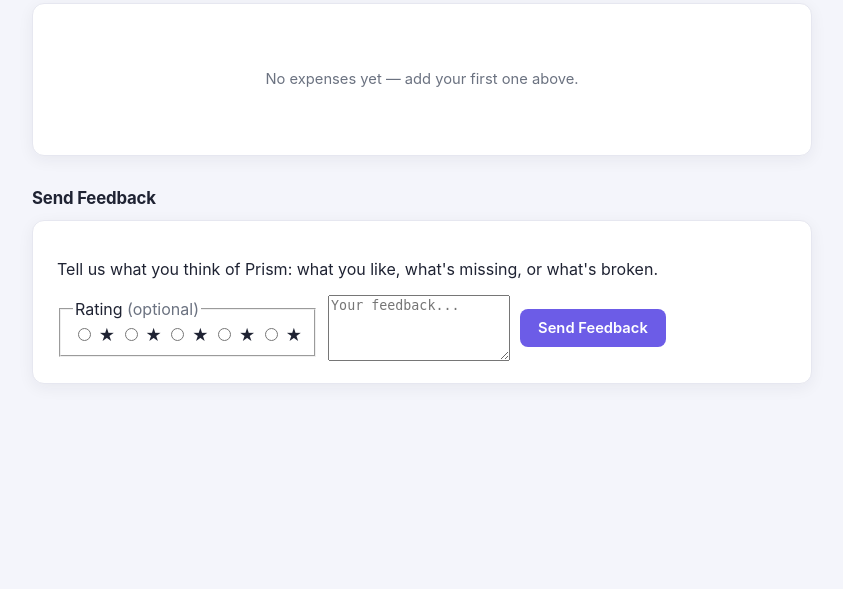
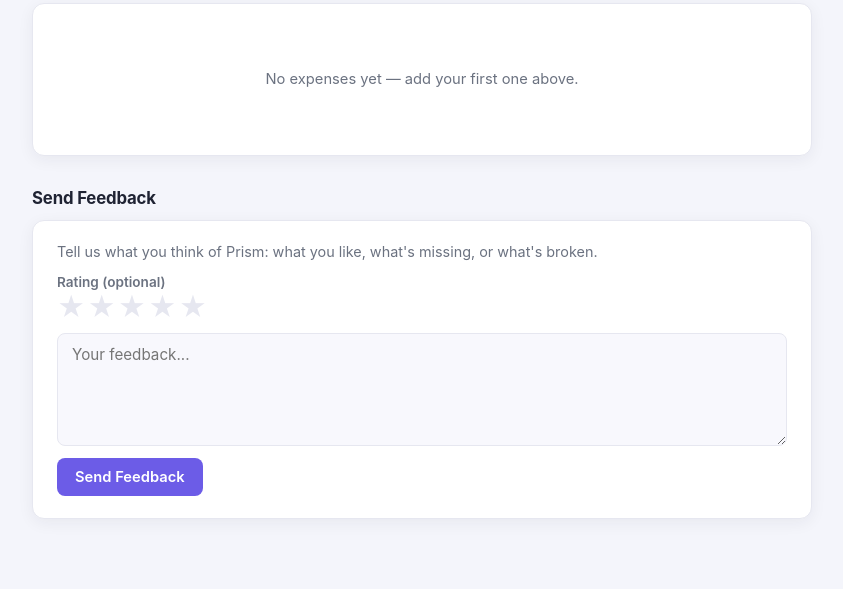
Before and after one commit to tayande/expense-tracker, a Flask app: page /dashboard in a window 1280 px wide. Shown: the part 611-1200 px from the top of the page, without its empty margins (218-1061 px from the left). Before the commit the page ends 995 px from the top, so only its background shows below. Run offline with Flask 3, Linux system fonts and the light colour scheme; the visitor is signed in with stand-in values (Sample User, id 1); data that the repository does not hold is empty.

Commit message:
added feedback feature

```diff
--- a/static/style.css
+++ b/static/style.css
@@ -167,6 +167,21 @@ input, select {
     transition: border-color 0.15s ease, box-shadow 0.15s ease;
 }
 
+textarea {
+    width: 100%;
+    padding: 10px 14px;
+    border: 1px solid var(--border);
+    border-radius: 8px;
+    background: var(--panel-alt);
+    color: var(--text);
+    font-size: 0.95rem;
+    font-family: inherit;
+    line-height: 1.5;
+    resize: vertical;
+    transition: border-color 0.15s ease, box-shadow 0.15s ease;
+}
+
+textarea:focus,
 input:focus, select:focus {
     outline: none;
     border-color: var(--primary);
@@ -726,6 +741,157 @@ tr:hover td {
     margin-top: 18px;
 }
 
+/* ---------- Feedback: user form ---------- */
+
+.feedback-intro {
+    margin: 0 0 14px;
+    font-size: 0.9rem;
+    color: var(--text-muted);
+}
+
+.feedback-form {
+    flex-direction: column;
+    align-items: stretch;
+    gap: 12px;
+}
+
+.feedback-form button {
+    align-self: flex-start;
+}
+
+.star-rating {
+    border: none;
+    margin: 0;
+    padding: 0;
+}
+
+.star-rating legend {
+    padding: 0;
+    margin-bottom: 4px;
+    font-size: 0.85rem;
+    font-weight: 600;
+    color: var(--text-muted);
+}
+
+/* Stars are in the HTML as 5,4,3,2,1 and flipped with row-reverse, so the
+   "~" selector (which only looks forward) can light up lower stars too. */
+.stars {
+    display: inline-flex;
+    flex-direction: row-reverse;
+    gap: 2px;
+}
+
+/* Hide the real radio buttons but keep them usable by keyboard/screen readers */
+.stars input {
+    position: absolute;
+    opacity: 0;
+    width: 1px;
+    height: 1px;
+}
+
+.stars label {
+    font-size: 1.7rem;
+    line-height: 1;
+    color: var(--border);
+    cursor: pointer;
+    transition: color 0.1s ease, transform 0.1s ease;
+}
+
+.stars input:checked ~ label,
+.stars label:hover,
+.stars label:hover ~ label {
+    color: #f5b301;
+}
+
+.stars label:hover {
+    transform: scale(1.1);
+}
+
+.stars input:focus-visible + label {
+    outline: 2px solid var(--primary);
+    outline-offset: 2px;
+    border-radius: 4px;
+}
+
+/* ---------- Feedback: admin inbox ---------- */
+
+.feedback-average {
+    font-weight: 500;
+    font-size: 0.9rem;
+}
+
+.feedback-list {
+    list-style: none;
+    margin: 0;
+    padding: 0;
+}
+
+.feedback-item {
+    display: grid;
+    grid-template-columns: 200px 1fr;
+    gap: 18px;
+    padding: 16px 0;
+    border-bottom: 1px solid var(--border);
+}
+
+.feedback-item:first-child {
+    padding-top: 0;
+}
+
+.feedback-item:last-child {
+    border-bottom: none;
+    padding-bottom: 0;
+}
+
+.feedback-sender {
+    display: flex;
+    flex-direction: column;
+    gap: 3px;
+    min-width: 0;
+    font-size: 0.9rem;
+}
+
+.feedback-sender .muted {
+    overflow-wrap: anywhere;
+}
+
+.feedback-meta {
+    font-size: 0.78rem;
+    color: var(--text-muted);
+}
+
+.feedback-top {
+    display: flex;
+    justify-content: space-between;
+    align-items: center;
+    gap: 10px;
+    margin-bottom: 6px;
+}
+
+.feedback-stars {
+    color: #f5b301;
+    letter-spacing: 1px;
+}
+
+.feedback-stars-empty {
+    color: var(--border);
+}
+
+.feedback-message {
+    margin: 0;
+    font-size: 0.93rem;
+    line-height: 1.55;
+    white-space: pre-wrap;        /* keep the user's line breaks */
+    overflow-wrap: anywhere;      /* long words/links don't overflow */
+}
+
+@media (max-width: 640px) {
+    .feedback-item {
+        grid-template-columns: 1fr;
+        gap: 8px;
+    }
+}
+
 @media (max-width: 640px) {
     .stat-grid {
         grid-template-columns: repeat(2, 1fr);
```
